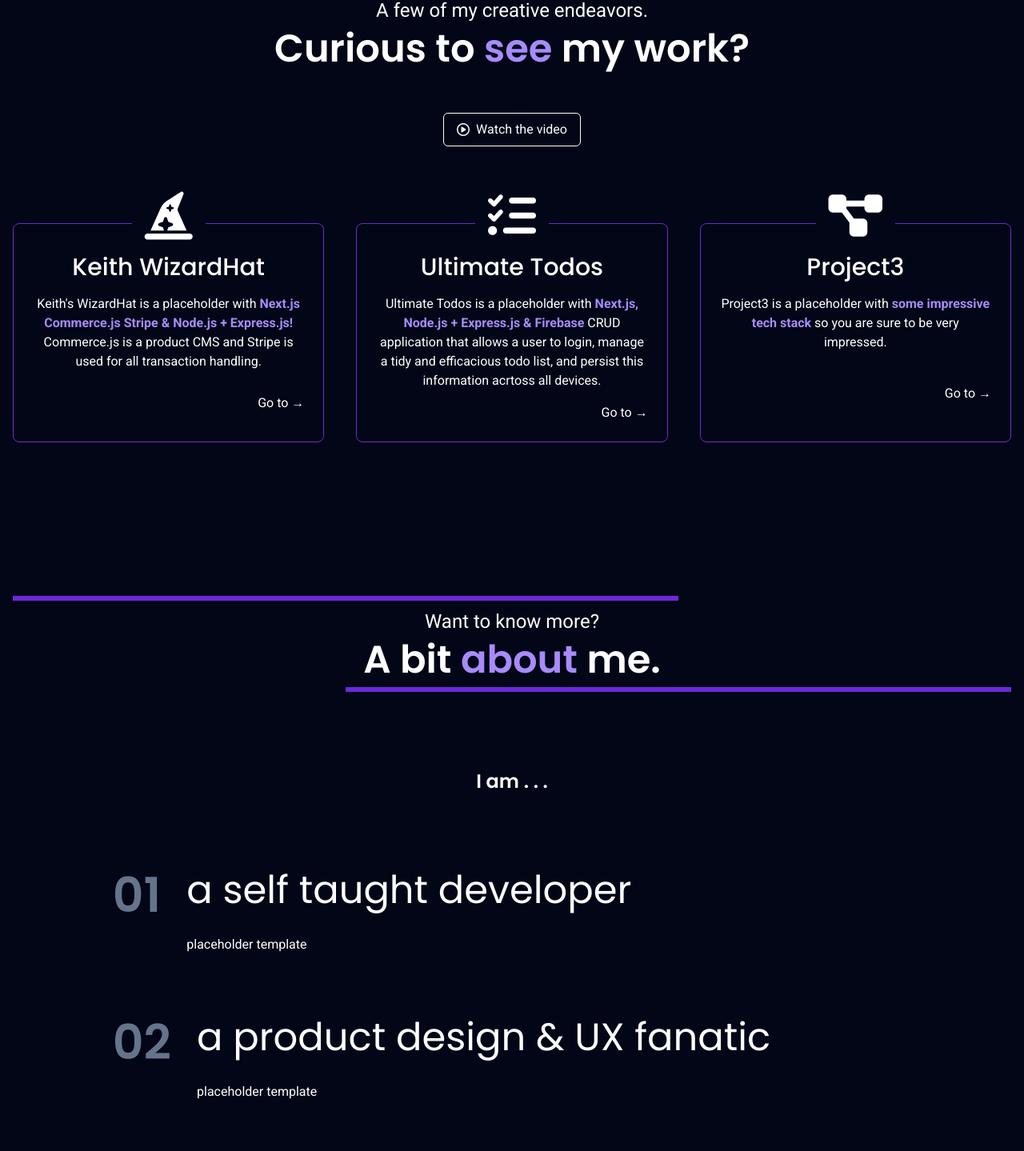
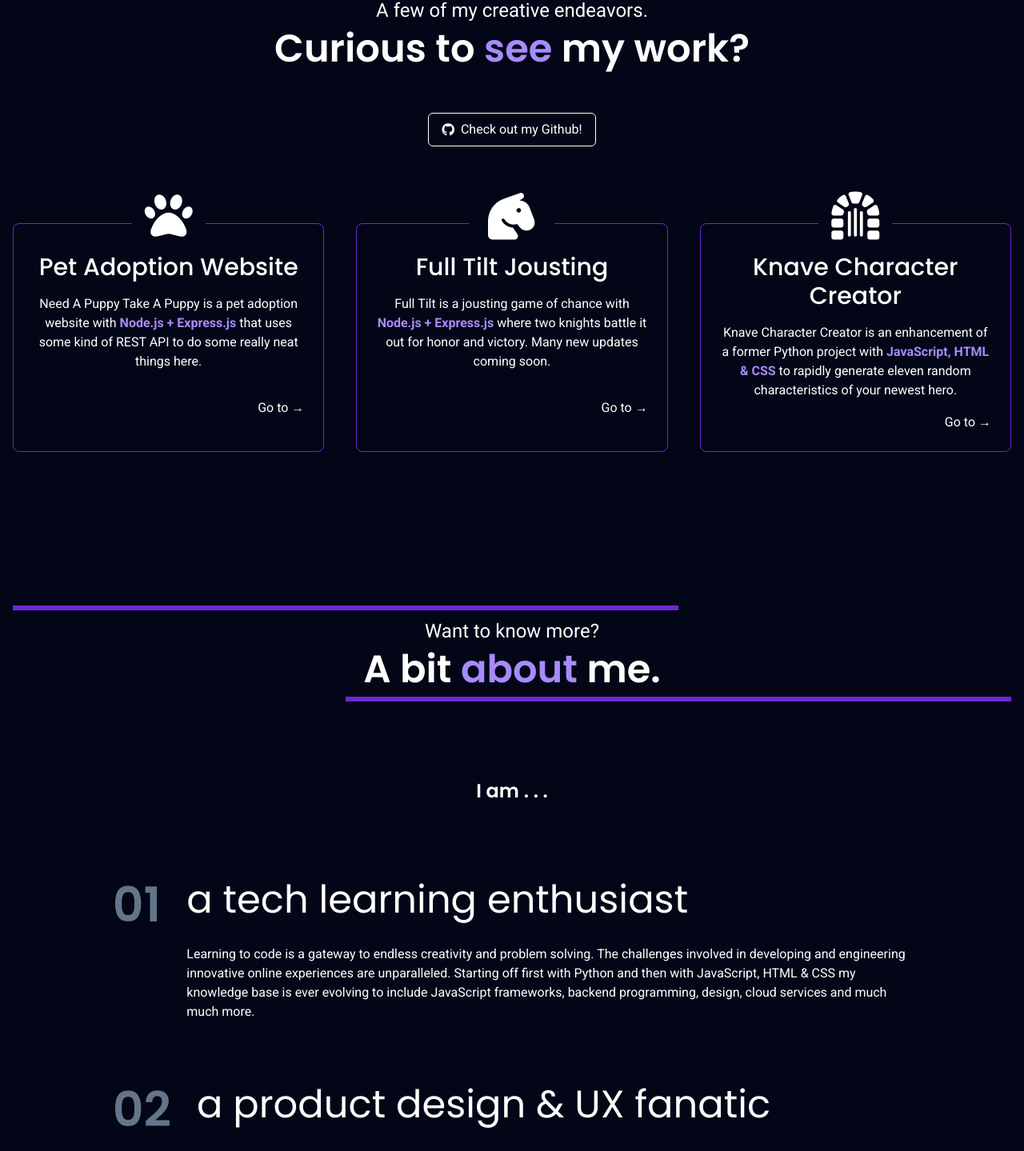
Before and after one commit to keith-flynn/portfolio-website, a SvelteKit app: page / in a window 1280 px wide. Shown: the part 908-2347 px from the top of the page at 80% size. Built offline with nearby package versions, Linux system fonts and the light colour scheme.

Commit message:
Fulfill placeholders with actual information
Though largely unimpressive -so far- all work has been filled in and
buttons and links are fixed to hit their corresponding sections.

```diff
--- a/src/components/Footer.svelte
+++ b/src/components/Footer.svelte
@@ -3,14 +3,17 @@
     Connect with me &darr;
   </p>
   <div class="flex flex-col gap-4 items-center justify-center">
-    <p><b class="pr-2">Email</b> keithflynn013@gmail.com</p>
+    <p><b class="pr-2">Email</b>
+      <a class="text-violet-400" target="_blank" href="mailto:keithflynn013@gmail.com">keithflynn013@gmail.com<sup ><span class="text-xs scale-75 pl-0.5">
+      </span></sup></a>
+    </p>
     <p><b class="pr-2">Github</b>
-      <a class="text-violet-400" target="_blank" href="#">Keith Flynn<sup ><span class="text-xs scale-75 pl-0.5">
+      <a class="text-violet-400" target="_blank" href="https://github.com/keith-flynn">keith-flynn<sup ><span class="text-xs scale-75 pl-0.5">
         <i class="fa-solid fa-arrow-up-right-from-square text-xs scale-[75%]"></i>
       </span></sup></a>
     </p>
     <p><b class="pr-2">LinkedIn</b>
-      <a class="text-violet-400" target="_blank" href="#">Keith Flynn<sup ><span class="text-xs scale-75 pl-0.5">
+      <a class="text-violet-400" target="_blank" href="https://www.linkedin.com/in/keith-a-flynn/">Keith A Flynn<sup ><span class="text-xs scale-75 pl-0.5">
         <i class="fa-solid fa-arrow-up-right-from-square text-xs scale-[75%]"></i>
       </span></sup></a>
     </p>
--- a/src/components/Header.svelte
+++ b/src/components/Header.svelte
@@ -4,7 +4,7 @@
   export let tabs = [
       { name: "Projects ", link: "#projects" },
       { name: "About me", link: "#about" },
-      { name: "Blog", link: "https://www.youtube.com/watch?v=dQw4w9WgXcQ" },
+      //{ name: "Blog", link: "https://www.youtube.com/watch?v=dQw4w9WgXcQ" },
       // { name: "Contact", link: "" },
       // {name: '', link: ''},
   ];
@@ -37,6 +37,7 @@
           />
           <h4 class="relative z-9">Login</h4>
       </button> -->
+      <a href="#contact">
       <button
           class="blueShadow relative overflow-hidden px-5 py-2 group rounded-full bg-white text-slate-950"
       >
@@ -45,5 +46,6 @@
           />
           <h4 class="relative z-9">Get in touch</h4>
       </button>
+      </a>
   </div>
 </header>
--- a/src/components/Main.svelte
+++ b/src/components/Main.svelte
@@ -3,15 +3,15 @@
 
   let steps = [
     // Project list
-    {name: 'Keith WizardHat', icon: 'fa-solid fa-hat-wizard'},
-    {name: 'Ultimate Todos', icon: 'fa-solid fa-list-check'},
-    {name: 'Project3', icon: 'fa-solid fa-diagram-project'}
+    {name: 'Pet Adoption Website', icon: 'fa-solid fa-paw', href: 'https://github.com/keith-flynn/pet-adoption-website'},
+    {name: 'Full Tilt Jousting', icon: 'fa-solid fa-horse-head', href: 'https://github.com/keith-flynn/full-tilt'},
+    {name: 'Knave Character Creator', icon: 'fa-solid fa-dungeon', href: 'https://github.com/keith-flynn/knave-character-creator'}
   ];
 
   let benefits = [
-    {name: 'a self taught developer', description: 'placeholder template'},
-    {name: 'a product design & UX fanatic', description: 'placeholder template'},
-    {name: 'an excellent communicator', description: 'placeholder template'}
+    {name: 'a tech learning enthusiast', description: "Learning to code is a gateway to endless creativity and problem solving. The challenges involved in developing and engineering innovative online experiences are unparalleled. Starting off first with Python and then with JavaScript, HTML & CSS my knowledge base is ever evolving to include JavaScript frameworks, backend programming, design, cloud services and much much more."},
+    {name: 'a product design & UX fanatic', description: "Carefully crafting and designing amazing user experiences allows me to express and experiment with every ounce of creativity I have. I love the challenge of learning new design concepts and enabling users with amazing online experiences."},
+    {name: 'an excellent communicator', description: "Communication is key and it's a paramount value of mine. I believe in transparency and constructive communication above all else. This helps me develop deep relationships and ensures my effectiveness and productivity in any work space with any team."}
   ]
 </script>
 
@@ -25,7 +25,7 @@
       <p class="text-base sm:text-lg md:text-xl">
         My <span class="text-violet-400">favorite tech</span> includes JavaScript (NEXT.JS or SvelteKit), TailwindCSS, Node.js + Express.js & PostgreSQL or Firebase/Firestore!
       </p>
-      <a class="blueShadow mx-auto lg:mr-auto text-base sm:text-lg md:text-xl poppins relative overflow-hidden px-6 py-3 group rounded-full bg-white text-slate-950 cursor-pointer" href="#" target="_blank">
+      <a class="blueShadow mx-auto lg:mr-auto text-base sm:text-lg md:text-xl poppins relative overflow-hidden px-6 py-3 group rounded-full bg-white text-slate-950 cursor-pointer" href="#contact">
         <div
               class="absolute top-0 right-full w-full h-full bg-violet-400 opacity-20 group-hover:translate-x-full z-0 duration-200"
           />
@@ -33,7 +33,7 @@
       </a>
     </div>
     <div class="relative shadow-2xl grid place-items-center">
-      <img src={"images/profile.webp"} alt="Profile image" class="object-cover z-[2] max-h-[70vh]"/>
+      <img src={"images/profile.webp"} alt="Profile Avatar" class="object-cover z-[2] max-h-[70vh]"/>
     </div>
   </section>
   <section id="projects" class="py-20 lg:py-32 flex flex-col gap-24">
@@ -45,19 +45,19 @@
         Curious to <span class="poppins text-violet-400">see</span> my work?
       </h3>
     </div>
-    <a href="#" target="_blank" class="mx-auto px-4 py-2 rounded-md border border-sold border-white flex items-center gap-2 -mb-4 sm:-mb-0 -mt-10 hover:border-violet-700 duration-200">
-      <i class="fa-regular fa-circle-play"></i>
-      <p>Watch the video</p>
+    <a href="https://github.com/keith-flynn" target="_blank" class="mx-auto px-4 py-2 rounded-md border border-sold border-white flex items-center gap-2 -mb-4 sm:-mb-0 -mt-10 hover:border-violet-700 duration-200">
+      <i class="fa-brands fa-github"></i>
+      <p>Check out my Github!</p>
     </a>
     <div class="grid grid-cols-1 lg:grid-cols-3 gap-12 lg:gap-10">
       <Step step={steps[0]}>
-        <p>Keith's WizardHat is a placeholder with <strong class="text-violet-400">Next.js Commerce.js Stripe & Node.js + Express.js!</strong> Commerce.js is a product CMS and Stripe is used for all transaction handling.</p>
+        <p>Need A Puppy Take A Puppy is a pet adoption website with <strong class="text-violet-400">Node.js + Express.js</strong> that uses some kind of REST API to do some really neat things here.</p>
       </Step>
       <Step step={steps[1]}>
-        <p>Ultimate Todos is a placeholder with <strong class="text-violet-400">Next.js, Node.js + Express.js & Firebase</strong> CRUD application that allows a user to login, manage a tidy and efficacious todo list, and persist this information acrtoss all devices.</p>
+        <p>Full Tilt is a jousting game of chance with <strong class="text-violet-400">Node.js + Express.js</strong> where two knights battle it out for honor and victory. Many new updates coming soon.</p>
       </Step>
       <Step step={steps[2]}>
-        <p>Project3 is a placeholder with <strong class="text-violet-400">some impressive tech stack</strong> so you are sure to be very impressed.</p>
+        <p>Knave Character Creator is an enhancement of a former Python project with <strong class="text-violet-400">JavaScript, HTML & CSS</strong> to rapidly generate eleven random characteristics of your newest hero.</p>
       </Step>
     </div>
   </section>
@@ -133,6 +133,7 @@
     <div class="mx-auto -mt-12 italic sm:hidden opacity-50">
       <p>Scroll to see more &rarr;</p>
     </div>
-    <p class="mx-auto">So why not invest?</p>
+    <p class="mx-auto">So why not <span class="text-violet-400 poppins">invest</span>?</p>
   </section>
+  <section id="contact"></section>
 </main>
```
